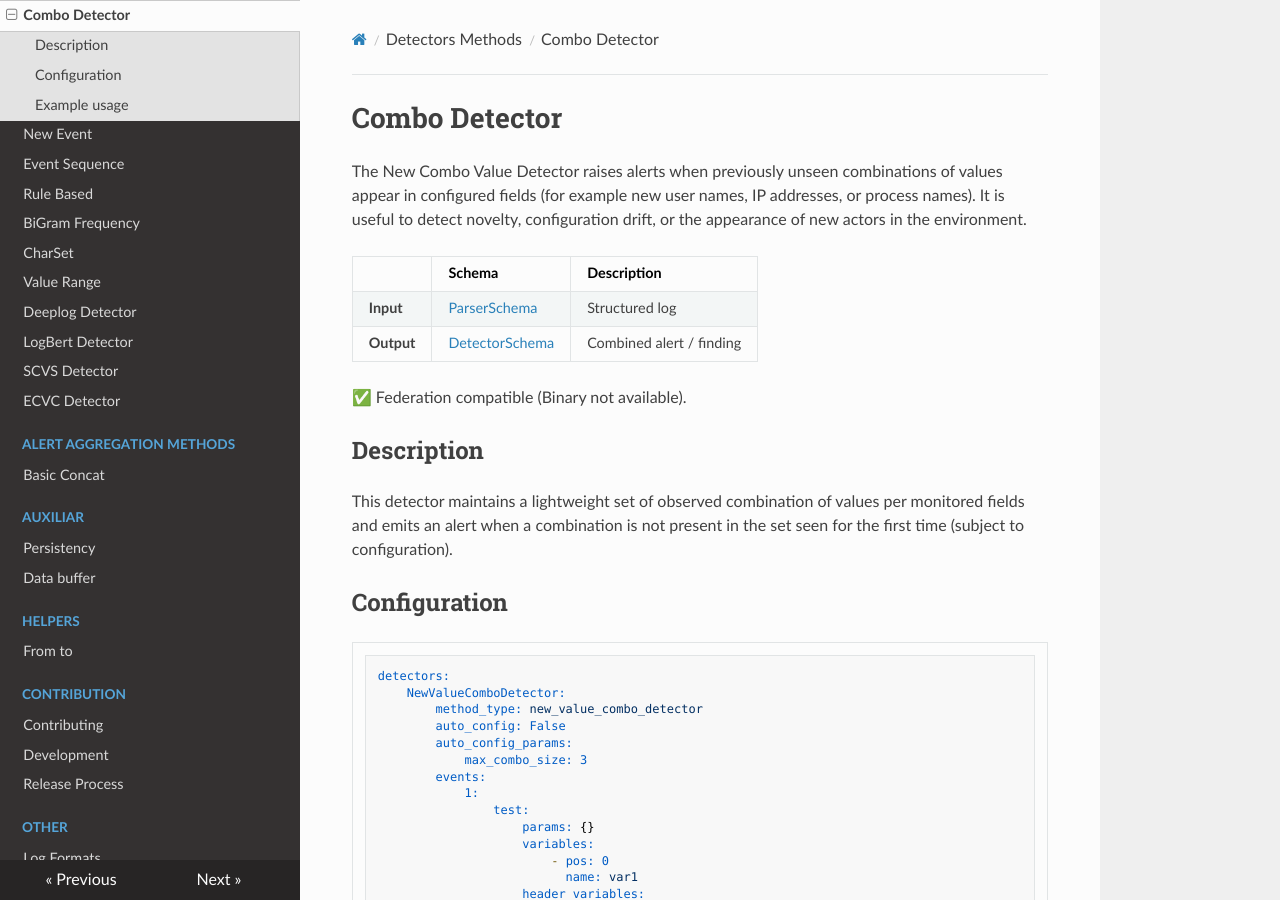
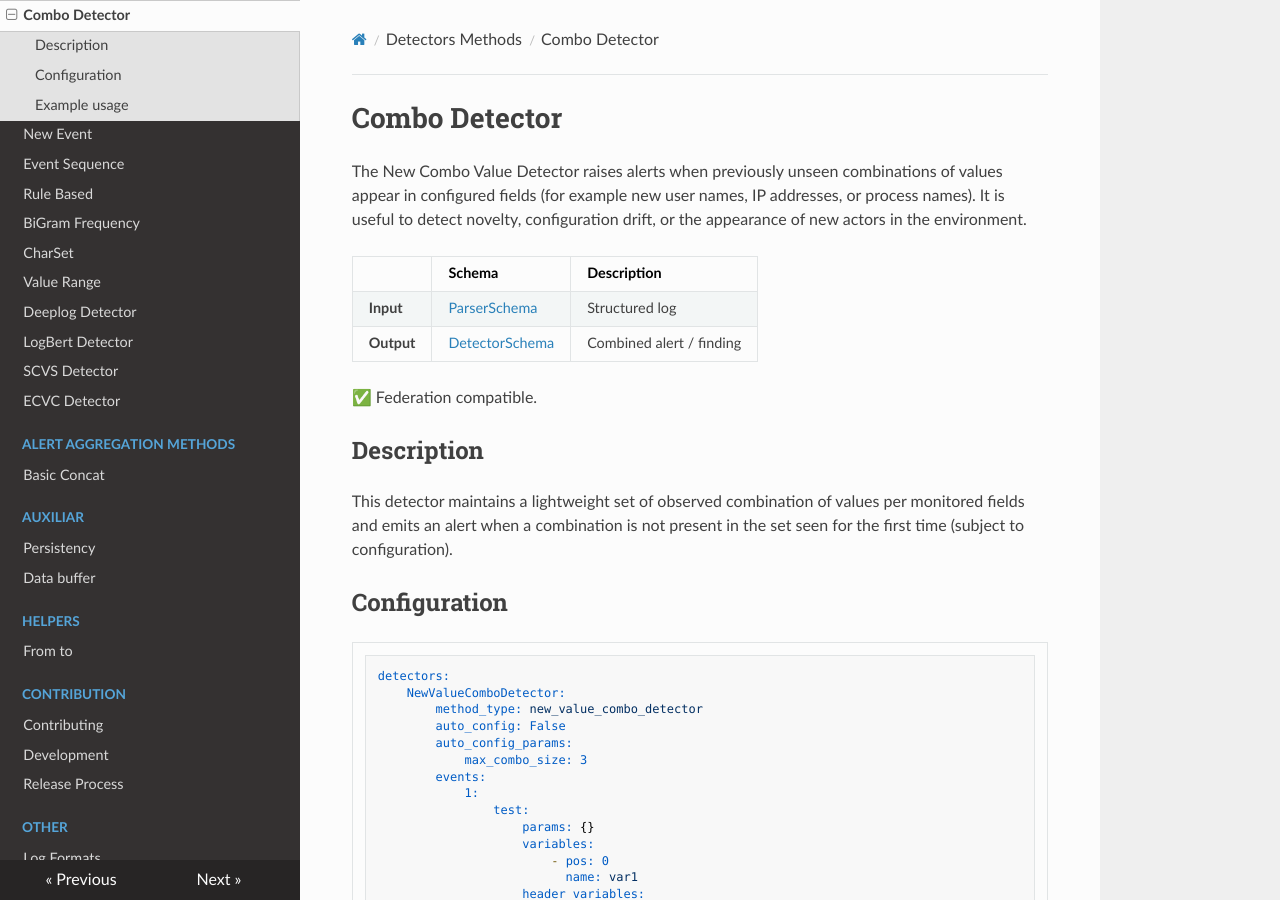
Before and after one commit to ait-detectmate/DetectMateLibrary, an MkDocs documentation site: the page built from docs/detectors/combo.md, in a window 1280 px wide and 900 px high. Built offline with MkDocs 1.6.1, drawn with Linux system fonts in a browser that asks for light colours; nearby versions of some CDN libraries.

Commit message:
minor correction

```diff
--- a/docs/detectors/combo.md
+++ b/docs/detectors/combo.md
@@ -7,7 +7,7 @@ The New Combo Value Detector raises alerts when previously unseen combinations o
 | **Input**  | [ParserSchema](../schemas.md) | Structured log  |
 | **Output** | [DetectorSchema](../schemas.md) | Combined alert / finding |
 
-✅ Federation compatible (Binary not available).
+✅ Federation compatible.
 
 ## Description
 This detector maintains a lightweight set of observed combination of values per monitored fields and emits an alert when a combination is not present in the set seen for the first time (subject to configuration).
```
